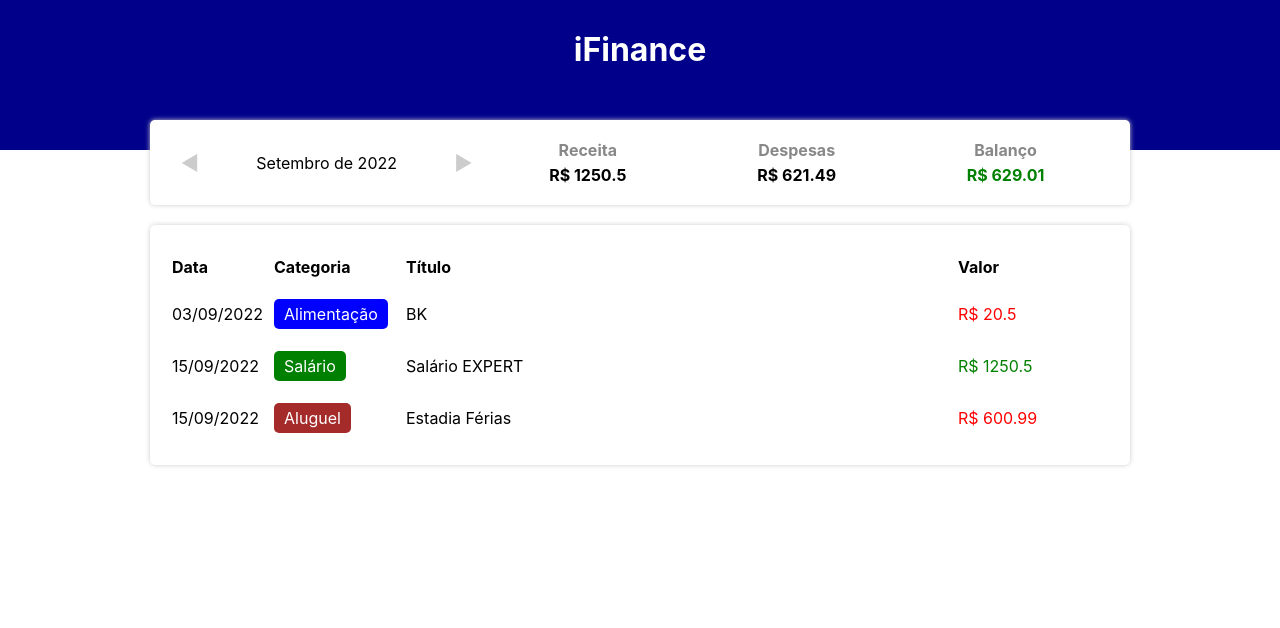
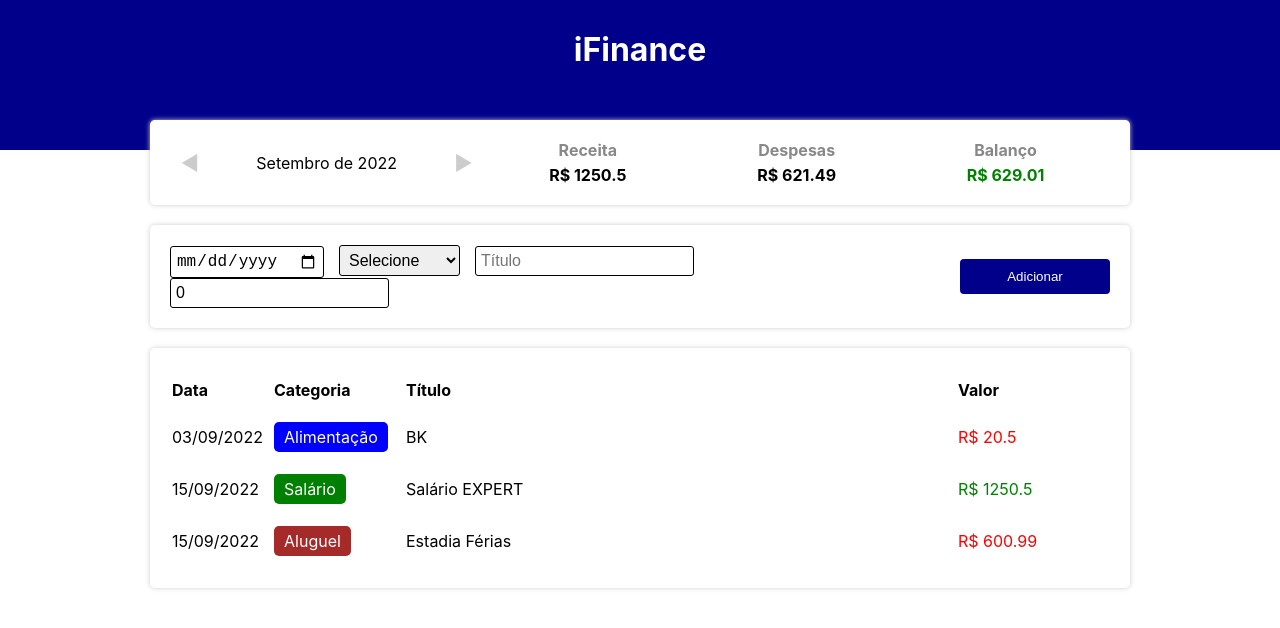
Before and after one commit to joaothedog/ifinance, a React (Create React App) app: page / in a window 1280 px wide. Shown: the top 628 px of the page. Built offline with nearby package versions, Linux system fonts and the light colour scheme.

Commit message:
Adicionado inputs para adicionar nova finança

```diff
--- a/src/App.tsx
+++ b/src/App.tsx
@@ -7,6 +7,7 @@ import { useState, useEffect } from 'react';
 import { getCurrentMonth, filterListByMonth } from './helpers/dateFilter';
 import { TableArea } from './components/TableArea';
 import { InfoArea } from './components/InfoArea';
+import { InsertArea } from './components/InsertArea';
 
 const App = () => {
   const handleMonthChange = (newMonth: string) => {
@@ -39,6 +40,12 @@ const App = () => {
     }
   }, [filteredList]);
 
+  const handleAddItem = (item: Item) => {
+    const newList = [...list];
+    newList.push(item);
+    setList(newList);
+  };
+
   return (
     <Component.Container>
       <Component.Header>
@@ -52,7 +59,7 @@ const App = () => {
           income={income}
           expense={expense}
         />
-        {/*insert area*/}
+        <InsertArea onAdd={handleAddItem} />
         <TableArea list={filteredList} />
       </Component.Body>
     </Component.Container>
--- /dev/null
+++ b/src/components/InsertArea/index.tsx
@@ -0,0 +1,98 @@
+import { useState } from 'react';
+import * as Component from './styles';
+import { Item } from '../../types/Item';
+import { categories } from '../../data/categories';
+import { newDateAdjusted } from '../../helpers/dateFilter';
+type Props = {
+  onAdd: (item: Item) => void;
+};
+
+export const InsertArea = ({ onAdd }: Props) => {
+  const [dateField, setDateField] = useState('');
+  const [categoryField, setCategoryField] = useState('');
+  const [titleField, setTitleField] = useState('');
+  const [valueField, setValueField] = useState(0);
+
+  const categoryKeys: string[] = Object.keys(categories);
+
+  const handleAddEvent = () => {
+    const errors: string[] = [];
+
+    if (isNaN(new Date(dateField).getTime())) {
+      errors.push('Data inválida');
+    }
+
+    if (!categoryKeys.includes(categoryField)) {
+      errors.push('Categoria inválida');
+    }
+
+    if (titleField === '') {
+      errors.push('Título inválido');
+    }
+
+    if (valueField <= 0) {
+      errors.push('Valor inválido');
+    }
+
+    if (errors.length > 0) {
+      alert(errors.join('\n'));
+    } else {
+      onAdd({
+        date: newDateAdjusted(dateField),
+        category: categoryField,
+        title: titleField,
+        value: valueField,
+      });
+      clearFields();
+    }
+  };
+
+  const clearFields = () => {
+    setCategoryField('');
+    setDateField('');
+    setTitleField('');
+    setValueField(0);
+  };
+
+  return (
+    <Component.Container>
+      <Component.Inputs>
+        <input
+          type="date"
+          value={dateField}
+          onChange={(e) => setDateField(e.target.value)}
+        />
+        <select
+          value={categoryField}
+          onChange={(e) => setCategoryField(e.target.value)}
+        >
+          <>
+            <option>Selecione</option>
+            {categoryKeys.map((key, index) => {
+              return (
+                <option key={index} value={key}>
+                  {categories[key].title}
+                </option>
+              );
+            })}
+          </>
+        </select>
+        <input
+          type="text"
+          value={titleField}
+          onChange={(e) => setTitleField(e.target.value)}
+          placeholder="Título"
+        />
+        <input
+          type="number"
+          value={valueField}
+          onChange={(e) => setValueField(parseFloat(e.target.value))}
+          placeholder="R$ 0,00"
+        />
+      </Component.Inputs>
+      <Component.Button>
+        <button onClick={handleAddEvent}>Adicionar</button>
+      </Component.Button>
+    </Component.Container>
+  );
+};
--- /dev/null
+++ b/src/components/InsertArea/styles.ts
@@ -0,0 +1,49 @@
+import styled from 'styled-components';
+
+export const Container = styled.div`
+  display: flex;
+  align-items: center;
+  justify-content: center;
+  background-color: #fff;
+  box-shadow: 0px 0px 5px #ccc;
+  border-radius: 5px;
+  margin-top: 20px;
+  padding: 20px;
+
+  input {
+    margin-right: 15px;
+    font-size: 16px;
+    padding: 5px;
+    border-radius: 3px;
+    border: solid 1px;
+  }
+
+  select {
+    margin-right: 15px;
+    font-size: 16px;
+    padding: 5px;
+    border-radius: 3px;
+    border: solid 1px;
+  }
+`;
+
+export const Inputs = styled.div``;
+export const Button = styled.div`
+  max-width: 100%;
+  margin-left: 20px;
+
+  button {
+    display: inline-block;
+    width: 150px;
+    border: none;
+    padding: 10px;
+    color: #fff;
+    background-color: darkblue;
+    border-radius: 4px;
+    cursor: pointer;
+  }
+
+  button:hover {
+    background-color: blue;
+  }
+`;
--- a/src/helpers/dateFilter.ts
+++ b/src/helpers/dateFilter.ts
@@ -54,3 +54,8 @@ export const formatCurrentMonth = (currentMonth: string): string => {
   ];
   return `${monthsInPTBR[parseInt(month) - 1]} de ${year}`;
 };
+
+export const newDateAdjusted = (dateField: string) => {
+  const [year, month, day] = dateField.split('-');
+  return new Date(parseInt(year), parseInt(month) - 1, parseInt(day));
+};
--- a/src/types/Item.ts
+++ b/src/types/Item.ts
@@ -1,6 +1,6 @@
 export type Item = {
-  date: Date,
+  date: Date;
   category: string;
   title: string;
   value: number;
-}
+};
```
